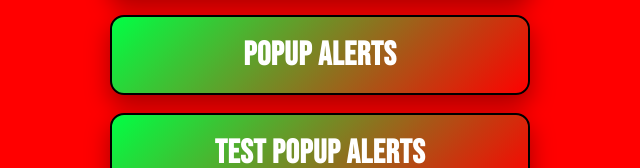
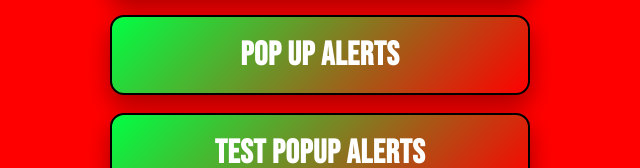
Before and after one commit to Skilly1213/Warnverlay-Musium, a plain HTML site: page V1.2.html in a window 1280 px wide. Shown: the part 632-800 px from the top of the page, 320-960 px from the left. Drawn offline with Linux system fonts and the light colour scheme.

Commit message:
Fix HTML structure and formatting issues

```diff
--- a/V1.2.html
+++ b/V1.2.html
@@ -195,7 +195,7 @@
             <a href="1080p - Copy.html" class="resolution">1080p</a>
             <a href="1440p - Copy.html" class="resolution">1440p</a>
             <a href="2160p - Copy.html" class="resolution">2160p (4K)</a>
-            <a href="warnings.html" class="resolution">Popup Alerts</a>
+            <a href="warnings.html" class="resolution">Pop up Alerts</a>
             <a href="test.html" class="resolution">Test Popup Alerts</a>
             <a href="https://www.youtube.com/watch?v=I2t6H0lTaLc&t=24s" class="resolution">Video Tutorial</a>
             <a href="https://discord.gg/PUQvrMJwS" class="resolution">Discord Server</a>
```
